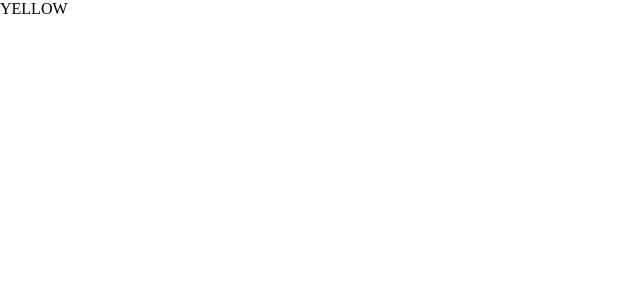
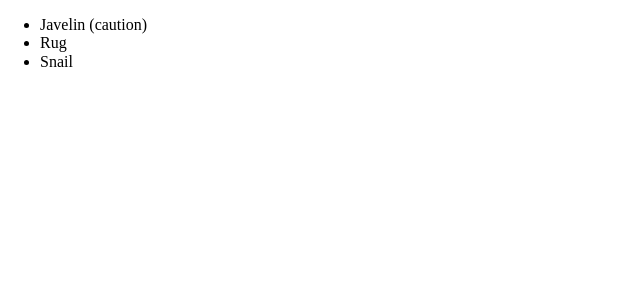
Before and after one commit to Jgriebel1990/reduxacommerce, a React (Create React App) app: page / in a window 1280 px wide. Shown: the top 300 px of the page, without its empty margins (0-640 px from the left). Built offline with nearby package versions, Linux system fonts and the light colour scheme.

Commit message:
created ProductList component and rendered the products from the store

```diff
--- a/src/App.js
+++ b/src/App.js
@@ -1,12 +1,13 @@
 import React, { Component } from 'react';
 import './App.css';
 import { connect } from 'react-redux';
+import ProductList from './ProductList';
 
 class App extends Component {
   render() {
     return (
       <div>
-        YELLOW
+        <ProductList products={this.props.products}/>
       </div>
     );
   }
--- /dev/null
+++ b/src/ProductList.js
@@ -0,0 +1,14 @@
+import React from 'react';
+
+const ProductList = props => {
+    const ProductItems = props.products
+                              .map(product => product.name)
+                              .map(name => <li>{name}</li>)
+    return(
+        <ul>
+            {ProductItems}
+        </ul>
+    );
+}
+
+export default ProductList;
--- a/src/products/types.js
+++ b/src/products/types.js
@@ -0,0 +1,2 @@
+export const INCREMENT_PROD = 'INCREMENT_PROD';
+export const DECREMENT_PROD = 'INCREMENT_PROD';
```
Also changed, not shown: src/Product.js (added).
